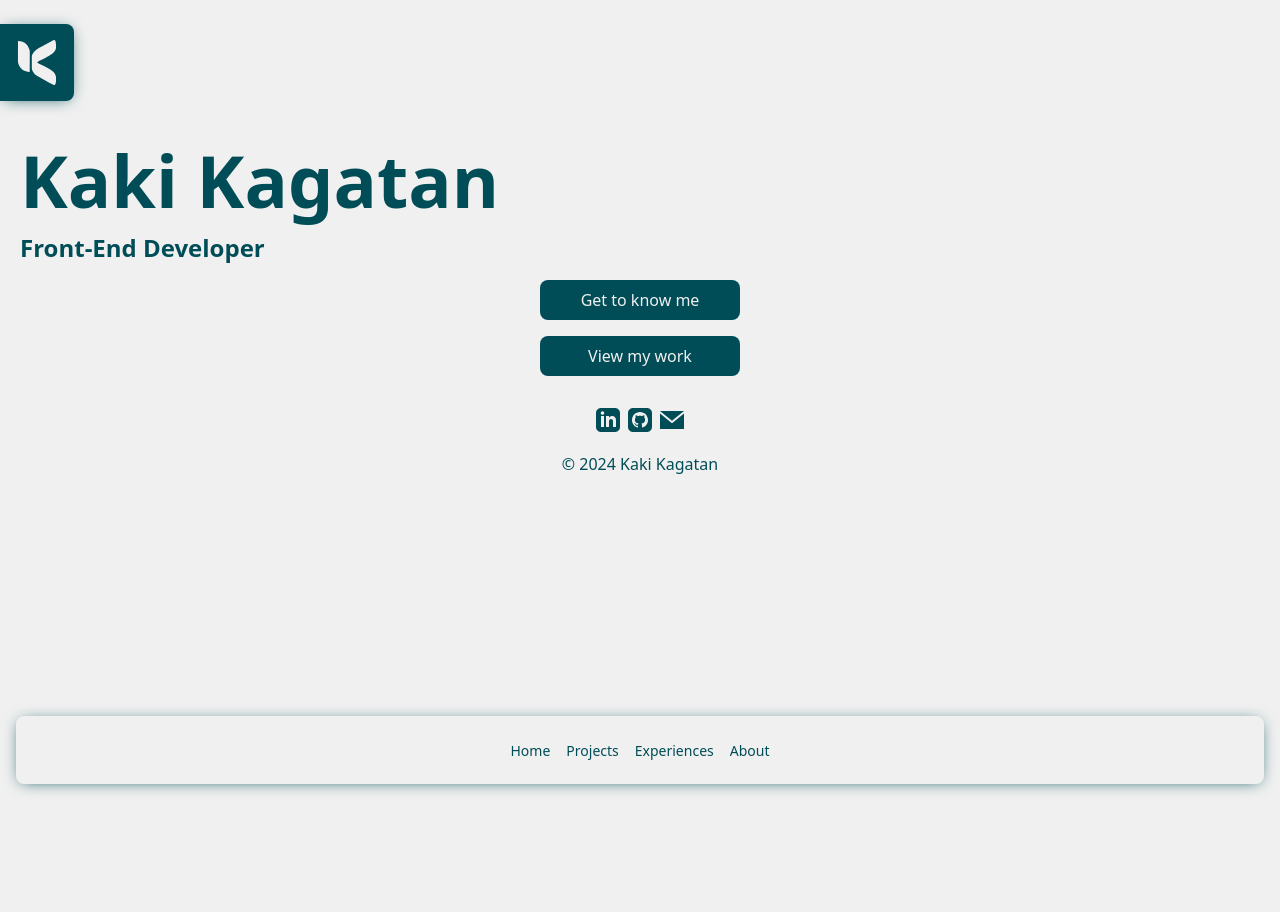
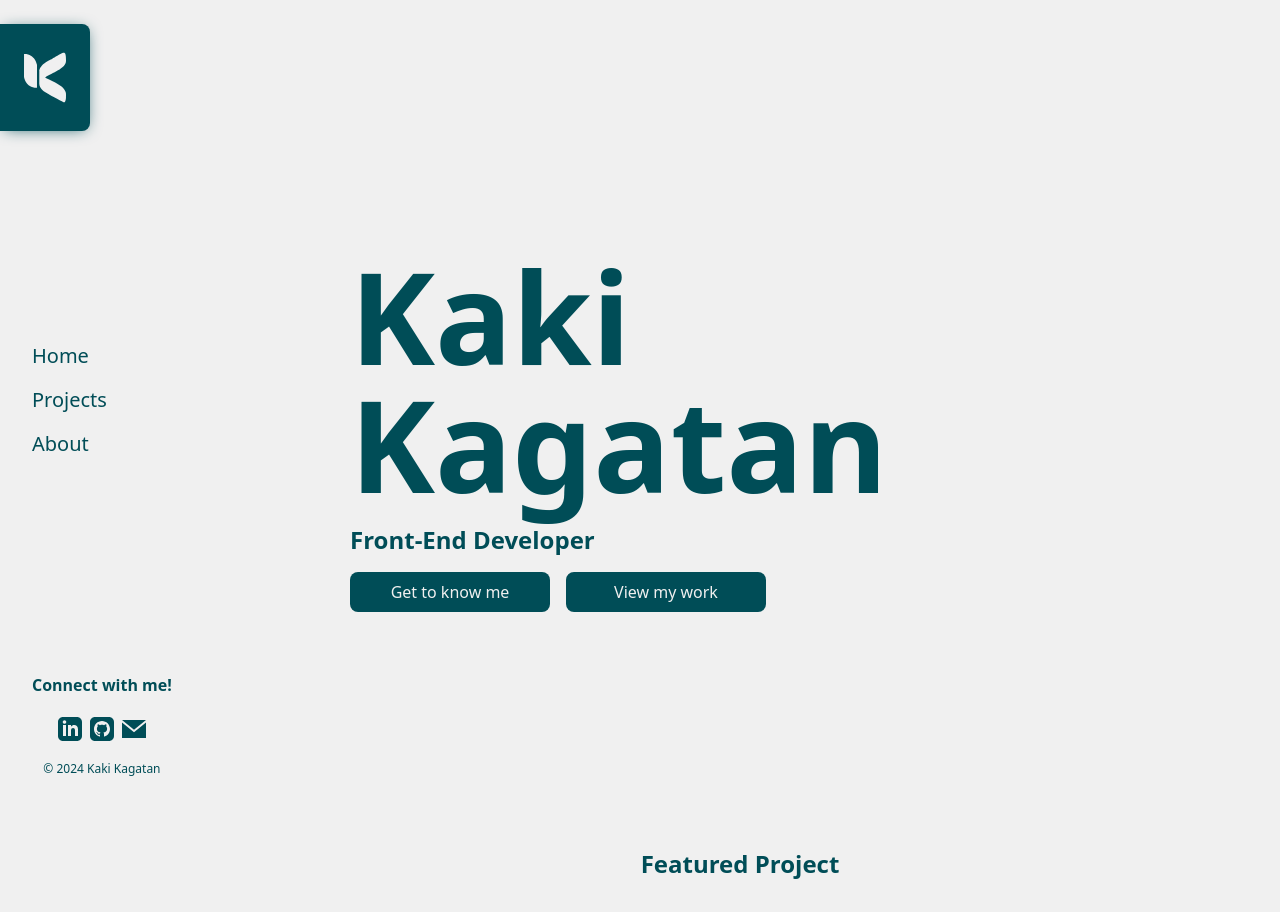
Before and after one commit to kaykki/portfolio, a Next.js app: page / in a window 1280 px wide. Before the commit the page ends 800 px from the top, so only its background shows below. Built offline with nearby package versions, Linux system fonts and the light colour scheme; no server answers.

Commit message:
improved resposinve view for all pages, improved header, and added typewriter feature for heading

```diff
--- a/package.json
+++ b/package.json
@@ -12,9 +12,12 @@
   "dependencies": {
     "@nextui-org/tabs": "^2.0.32",
     "aos": "^2.3.4",
+    "framer-motion": "^11.3.0",
     "next": "^14.2.5",
     "react": "^18",
-    "react-dom": "^18"
+    "react-dom": "^18",
+    "react-tabs": "^6.0.2",
+    "webpack": "^5.92.1"
   },
   "devDependencies": {
     "@types/node": "^20",
--- a/src/app/layout.tsx
+++ b/src/app/layout.tsx
@@ -2,8 +2,6 @@ import { Metadata } from "next";
 import "./styles.css";
 
 // components
-import Left from "@/components/left-content";
-import MediaLinks from "@/components/media-links";
 import Header from "@/components/header";
 import Footer from "@/components/footer";
 
@@ -25,7 +23,9 @@ export default function RootLayout({
 		<html lang="en">
 			<body className="text-primary bg-secondary bg-gradient-radial">
 				<Header />
-				<main className="my-8 mx-[20px] pt-28">
+				<main className="my-8 mx-[20px] pt-28
+								tablet:mr-[75px] tablet:ml-[275px] tablet:pt-0
+								laptop:mr-[150px] laptop:ml-[350px] lapto:pt-0">
 					{children}
 				</main>
 				<Footer />
--- a/src/app/page.tsx
+++ b/src/app/page.tsx
@@ -1,18 +1,26 @@
 import Link from "next/link";
-import TypeWriter from "@/components/typewriter";
 
 export default function Home() {
     return (
         <section className="flex flex-col items-start justify-center gap-4">
-            <h2 className="font-bold text-7xl">
-                <TypeWriter text="Kaki Kagatan" />
-            </h2>
-            <p className="font-bold text-2xl">Front-End Developer</p>
+            <div className="h-[calc(100vh-200px)] mx-auto my-0
+                            flex flex-col items-center justify-center gap-4
+                            tablet:items-start tablet:h-screen tablet:mx-0">
+                <h2 className="font-bold text-7xl laptop:text-9xl">
+                    Kaki Kagatan
+                </h2>
+                <p className="font-bold text-2xl">Front-End Developer</p>
 
-            <div className="text-secondary flex flex-col gap-4 items-center justify-center w-full">
-                <Link href={'/about'} className="w-[200px] bg-primary px-4 py-2 text-center rounded-lg">Get to know me</Link>
-                <Link href={'/projects'} className="w-[200px] bg-primary px-4 py-2 text-center rounded-lg">View my work</Link>
+                <div className="text-secondary flex flex-col gap-4 items-center justify-center w-full
+                                tablet:flex-row tablet:justify-start">
+                    <Link href={'/about'} className="w-[200px] bg-primary px-4 py-2 text-center rounded-lg">Get to know me</Link>
+                    <Link href={'/projects'} className="w-[200px] bg-primary px-4 py-2 text-center rounded-lg">View my work</Link>
+                </div>
             </div>
+
+            <section className="mx-auto my-0">
+                <h2 className="text-2xl font-bold">Featured Project</h2>
+            </section>
         </section>
     );
 }
--- a/src/components/footer.tsx
+++ b/src/components/footer.tsx
@@ -2,7 +2,10 @@ export default function Footer() {
     return (
         <footer className="
             flex flex-col justify-center items-center gap-5
-            h-1/6 pb-[90px]">
+            h-1/6 pb-[90px]
+            tablet:fixed tablet:bottom-0 tablet:left-4 tablet:pb-4
+            laptop:fixed laptop:bottom-0 laptop:left-8 laptop:pb-4">
+            <h2 className="font-bold">Connect with me!</h2>
             <nav>
                 <ul className="flex flex-row gap-2">
                     <li><a href="https://www.linkedin.com/in/kakikagatan/" target="_blank"><img src="/assets/icons/linkedin-icon.svg" alt="linkedin icon" /></a></li>
@@ -10,7 +13,7 @@ export default function Footer() {
                     <li><a href="mailto:kakikagatan@outlook.com" target="_blank"><img src="/assets/icons/email-icon.svg" alt="email icon" /></a></li>
                 </ul>
             </nav>
-            <p>&#169; 2024 Kaki Kagatan</p>
+            <p className="text-xs">&#169; 2024 Kaki Kagatan</p>
         </footer>
     )
 }
--- a/src/components/header.tsx
+++ b/src/components/header.tsx
@@ -1,6 +1,7 @@
 "use client";
 import Link from "next/link"
 import { usePathname } from "next/navigation";
+import { Project } from "@/utilities/types";
 import TypeWriter from "./typewriter";
 import { useState, useEffect } from "react";
 
@@ -8,50 +9,70 @@ import { useState, useEffect } from "react";
 const navLinks = [
     { name: "Home", href: "/" },
     { name: "Projects", href: "/projects" },
-    { name: "Experiences", href: "/experiences" },
     { name: "About", href: "/about" }
 ]
 
 export default function Header() {
 
     const [pageHeading, setPageHeading] = useState("");
-    const [showHeading, setShowHeading] = useState(false);
     const pathName = usePathname();
 
     useEffect(() => {
-        const currentNavLink = navLinks.find((link) => pathName.endsWith(link.href));
+        const currentLink = navLinks.find((link) => pathName.endsWith(link.href));
+        console.log(currentLink?.name);
 
-        if(currentNavLink && currentNavLink.name != "Home") {
-            setPageHeading(currentNavLink.name);
-            setShowHeading(true);
-        } else {
-            setShowHeading(false);
+        const currentNavLink = pathName;
+        console.log(`https://kayki.ca/portfolio/wp-json/wp/v2${currentNavLink}?_embed`);
+
+        const fetchData = async () => {
+            const response = await fetch(`https://kayki.ca/portfolio/wp-json/wp/v2${currentNavLink}?_embed`);
+            if (!response.ok) {
+                throw new Error(`Failed to fetch ${pathName}`);
+            }
+            const data: Project = await response.json();
+
+            if (data.title && data.title.rendered) {
+                setPageHeading(data.title.rendered);
+            } else if (currentLink && currentLink?.name) {
+                setPageHeading(currentLink.name)
+            }
         }
+        fetchData();
     }, [pathName]);
 
     return (
         <header className="flex flex-col justify-between items-center ">
-            <div className="fixed top-6 left-0 py-4 px-4 shadow-nav bg-primary flex items-center gap-4 rounded-r-lg">
+            <div className="fixed top-6 left-0 p-4 shadow-nav bg-primary flex items-center gap-4 rounded-r-lg
+                            tablet:px-6">
                 <Link href="/" title="Home">
-                    <img src="/assets/icons/logo.svg" alt="Site Logo" className="h-[45px] w-[42px]" />
+                    <img src="/assets/icons/logo.svg"
+                        alt="Site Logo"
+                        className="h-[45px] w-[42px]
+                                    tablet:h-[75px] tablet:w-[70]"/>
                 </Link>
-                {showHeading && <h1 className="block text-2xl font-bold text-secondary">{pageHeading}</h1>}
+                {pageHeading &&
+                    <h1 className="block text-2xl font-bold text-secondary lg:text-3xl">
+                        <TypeWriter text={pageHeading} delay={75} />
+                    </h1>
+                }
 
             </div>
 
-            <nav className="h-main-nav fixed bottom-4 left-4 right-4">
-                <ul className="h-full flex justify-center items-center shadow-nav
+            <nav className="h-main-nav fixed bottom-4 my-0 mx-auto
+                            tablet:my-auto tablet:left-4 tablet:bottom-0 tablet:top-0 tablet:h-fit tablet:flex tablet:justify-center tablet:items-center">
+                <ul className="h-fit flex justify-center items-center shadow-nav
                           bg-secondary text-primary p-4 gap-4
-                            rounded-lg">
+                            rounded-lg
+                            tablet:flex-col tablet:items-start tablet:shadow-none">
                     {navLinks.map((link) => {
                         const isActive = pathName.includes(link.name.toLowerCase());
 
                         return (
                             <li key={link.name}>
                                 <Link href={link.href}
-                                      className={isActive ? "font-bold text-accent text-sm underline underline-offset-4 decoration-wavy" : "text-sm"}
-                                      title={link.name}>
-                                      {link.name}
+                                    className={isActive ? "font-bold text-accent text-sm underline underline-offset-4 decoration-wavy tablet:text-xl tablet:underline-offset-8" : "text-sm tablet:text-xl"}
+                                    title={link.name}>
+                                    {link.name}
                                 </Link>
                             </li>
                         )
--- a/src/components/typewriter.tsx
+++ b/src/components/typewriter.tsx
@@ -5,6 +5,11 @@ import { TypeWriterProps } from "@/utilities/types";
 const TypeWriter: React.FC<TypeWriterProps> = ({ text, delay = 100 }) => {
     const [currentText, setCurrentText]   = useState('');
     const [currentIndex, setCurrentIndex] = useState(0);
+
+    useEffect(() => {
+        setCurrentText('');
+        setCurrentIndex(0);
+    }, [text]);
 
     useEffect(() => {
         if (currentIndex < text.length) {
--- a/src/utilities/apiCalls.ts
+++ b/src/utilities/apiCalls.ts
@@ -12,8 +12,8 @@ export const fetchProjects = async (): Promise<Project[]> => {
 
 export const fetchProjectById = async (id: string): Promise<Project> => {
   const response = await fetch(`${API_URL}/projects/${id}?_embed`);
-  if (!response.ok) {
-    throw new Error(`Failed to fetch project with id ${id}`);
-  }
+//   if (!response.ok) {
+//     throw new Error(`Failed to fetch project with id ${id}`);
+//   }
   return await response.json();
 };
--- a/tailwind.config.ts
+++ b/tailwind.config.ts
@@ -24,6 +24,12 @@ const config: Config = {
       boxShadow: {
         "projects": "0 0.5rem 1rem -0.4rem #004D57",
         "nav": "0 0.1rem 1rem -0.3rem #004D57",
+        "project-details": "0 0.1rem 1rem -0.3rem #004D57",
+      },
+      screens: {
+        'tablet': '50em',
+        'laptop': '60em',
+        'desktop': '75em'
       }
     },
   },
```
Also changed, not shown: src/app/projects/[projectId]/page.tsx (+35 -66 lines), src/components/project-details-tabs.tsx (added, +64 -0 lines), src/utilities/types.ts (+10 -10 lines), 1 other file (tests, documents, lock files or other folders).
